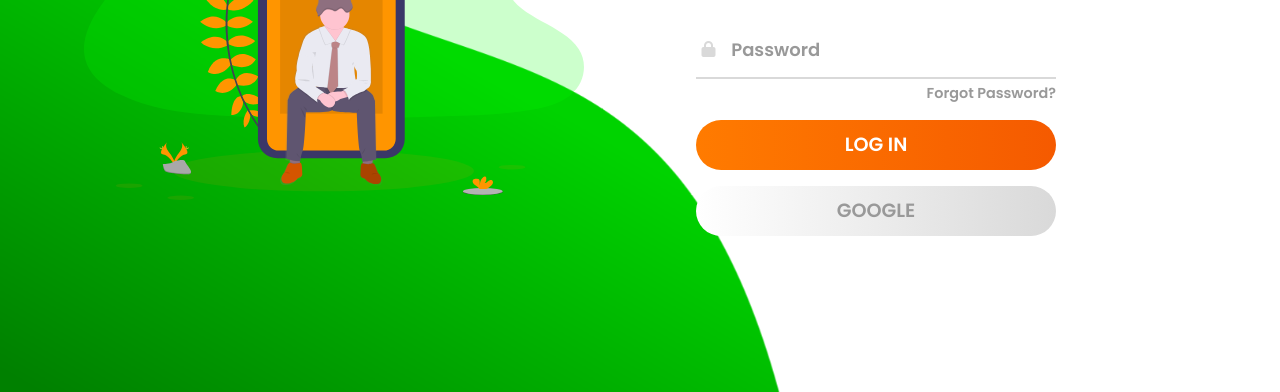
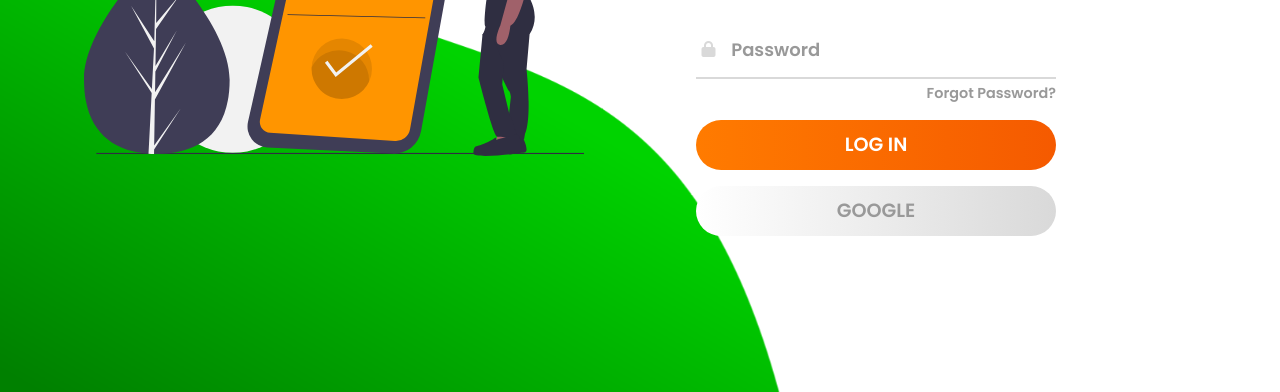
Before and after one commit to NaufalAhmd/Login, a plain HTML site: page index.html in a window 1280 px wide. Shown: the part 408-800 px from the top of the page. Drawn offline with Linux system fonts and the light colour scheme.

Commit message:
5 commit

```diff
--- a/index.html
+++ b/index.html
@@ -13,7 +13,7 @@
         <img class="wave" src="wave.png" alt="">
         <div class="container">
             <div class="img">
-                <img src="phone.svg" alt="">
+                <img src="phone-list.svg" alt="">
             </div>
             <div class="login-container">
                 <form action="index.html">
```
